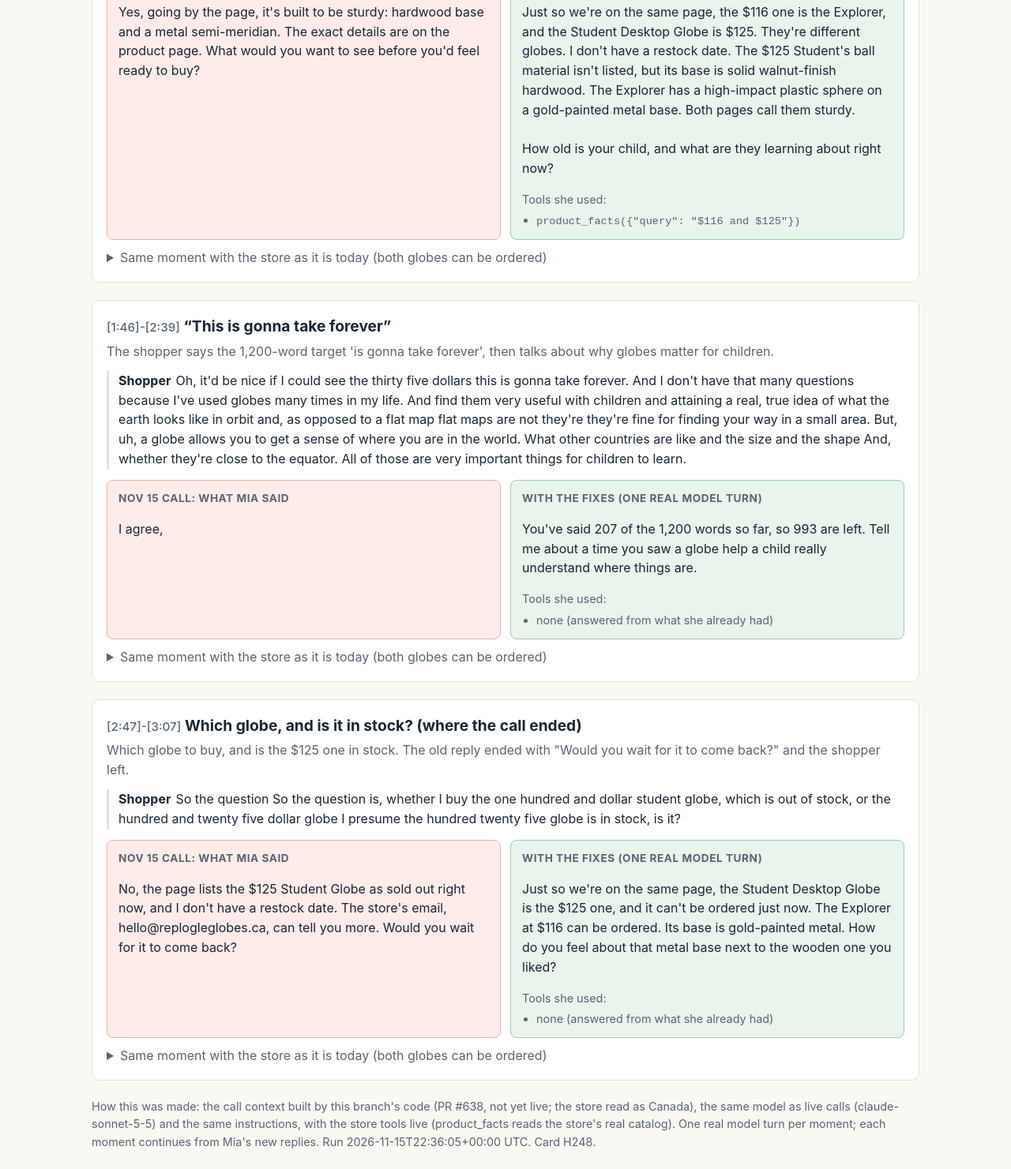
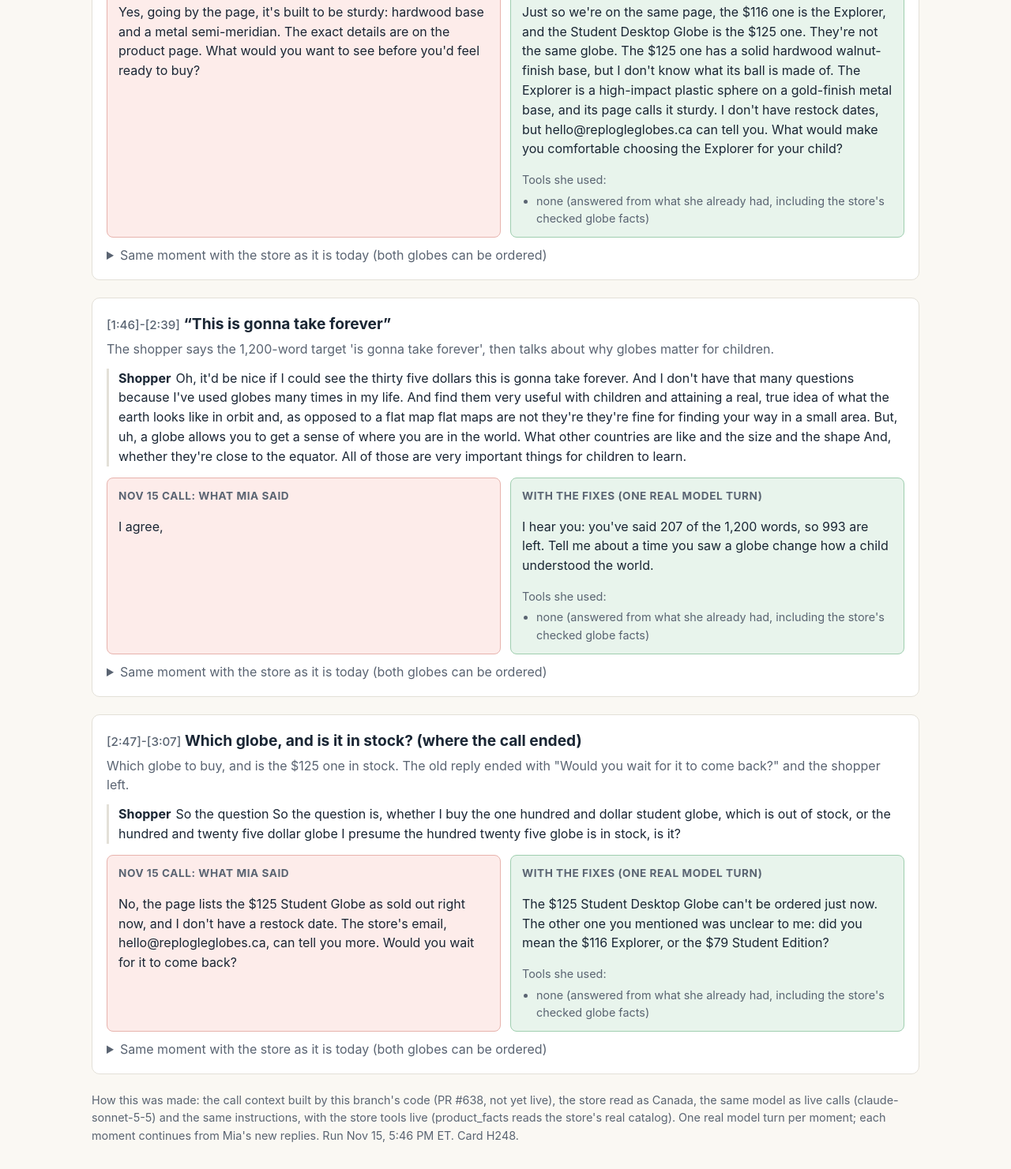
Before and after one commit to qysj9qcnkf-rgb/scout-h248-replay, a plain HTML site: page index.html in a window 1280 px wide. Shown: the part 779-2260 px from the top of the page at 79% size. Drawn offline with Linux system fonts and the light colour scheme.

Commit message:
Replay rerun after check 2
Co-Authored-By: Claude Opus 5.5 <noreply@anthropic.com>
Claude-Session: https://claude.ai/code/session_017SThzXF9cemqvoH2S58rtJ

```diff
--- a/index.html
+++ b/index.html
@@ -18,15 +18,15 @@ code{font-size:.85rem;word-break:break-word}details{margin-top:10px;color:var(--
 <section class="moment"><h2><span class="at">[0:28]-[1:19]</span> Four product questions in a row</h2>
 <p class="what">Four product questions in a row: restock, is the $125 globe the same as the student globe, is its surface plastic, is the $116 &#x27;student globe&#x27; sturdy.</p><div class="said"><p class="line"><b>Shopper</b> I&#x27;m buying it for child, and I like the raised relief and the colors and the country colors. When will it be available again? Or is the other globe that&#x27;s a hundred and twenty five dollars, the same as the student globe. And what is the surface of this the the hundred and twenty five dollar one? Is it plastic? I think the base is wooden. And it looks very solid. Is the Student Globe, the hundred and sixteen dollar one,</p><p class="line"><b>Mia</b> Go on, I&#x27;m listening.</p><p class="line"><b>Shopper</b> It... Is it sturdy?</p></div>
 <div class="cmp"><div class="old"><h3>Nov 15 call: what Mia said</h3><p>Yes, going by the page, it&#x27;s built to be sturdy: hardwood base and a metal semi-meridian. The exact details are on the product page. What would you want to see before you&#x27;d feel ready to buy?</p></div>
-<div class="new"><h3>With the fixes (one real model turn)</h3><p>Just so we&#x27;re on the same page, the $116 one is the Explorer, and the Student Desktop Globe is $125. They&#x27;re different globes. I don&#x27;t have a restock date. The $125 Student&#x27;s ball material isn&#x27;t listed, but its base is solid walnut-finish hardwood. The Explorer has a high-impact plastic sphere on a gold-painted metal base. Both pages call them sturdy.<br><br>How old is your child, and what are they learning about right now?</p><div class="tools">Tools she used:<ul><li><code>product_facts({&quot;query&quot;: &quot;$116 and $125&quot;})</code></li></ul></div></div></div>
-<details><summary>Same moment with the store as it is today (both globes can be ordered)</summary><p>Just so we&#x27;re on the same page, the $125 one is the Student Desktop Globe, and the $116 one is the Explorer. The Student Desktop Globe can be ordered now. Its base is solid hardwood with a walnut finish, with a sturdy metal semi-meridian. The page calls it classroom-grade durability, but I don&#x27;t know what its ball is made of. The Explorer&#x27;s ball is plastic. What would you want to be sure of before ordering for your child?</p></details></section><section class="moment"><h2><span class="at">[1:46]-[2:39]</span> “This is gonna take forever”</h2>
+<div class="new"><h3>With the fixes (one real model turn)</h3><p>Just so we&#x27;re on the same page, the $116 one is the Explorer, and the Student Desktop Globe is the $125 one. They&#x27;re not the same globe. The $125 one has a solid hardwood walnut-finish base, but I don&#x27;t know what its ball is made of. The Explorer is a high-impact plastic sphere on a gold-finish metal base, and its page calls it sturdy. I don&#x27;t have restock dates, but hello@replogleglobes.ca can tell you. What would make you comfortable choosing the Explorer for your child?</p><div class="tools">Tools she used:<ul><li>none (answered from what she already had, including the store's checked globe facts)</li></ul></div></div></div>
+<details><summary>Same moment with the store as it is today (both globes can be ordered)</summary><p>Yes, the $125 Student Desktop Globe can be ordered now. It isn&#x27;t the same as the $116 one, which is the Explorer. Your $125 globe has a solid hardwood base with a walnut finish and a sturdy metal semi-meridian. I don&#x27;t know what its ball is made of. The Explorer has a high-impact plastic sphere on a gold-finish metal base. How old is your child?</p></details></section><section class="moment"><h2><span class="at">[1:46]-[2:39]</span> “This is gonna take forever”</h2>
 <p class="what">The shopper says the 1,200-word target &#x27;is gonna take forever&#x27;, then talks about why globes matter for children.</p><div class="said"><p class="line"><b>Shopper</b> Oh, it&#x27;d be nice if I could see the thirty five dollars this is gonna take forever. And I don&#x27;t have that many questions because I&#x27;ve used globes many times in my life. And find them very useful with children and attaining a real, true idea of what the earth looks like in orbit and, as opposed to a flat map flat maps are not they&#x27;re they&#x27;re fine for finding your way in a small area. But, uh, a globe allows you to get a sense of where you are in the world. What other countries are like and the size and the shape And, whether they&#x27;re close to the equator. All of those are very important things for children to learn.</p></div>
 <div class="cmp"><div class="old"><h3>Nov 15 call: what Mia said</h3><p>I agree,</p></div>
-<div class="new"><h3>With the fixes (one real model turn)</h3><p>You&#x27;ve said 207 of the 1,200 words so far, so 993 are left. Tell me about a time you saw a globe help a child really understand where things are.</p><div class="tools">Tools she used:<ul><li>none (answered from what she already had)</li></ul></div></div></div>
-<details><summary>Same moment with the store as it is today (both globes can be ordered)</summary><p>You&#x27;ve said 207 of the 1,200 words so far, so 993 are left. Tell me about a time you saw a globe change how a child understood the world.</p></details></section><section class="moment"><h2><span class="at">[2:47]-[3:07]</span> Which globe, and is it in stock? (where the call ended)</h2>
+<div class="new"><h3>With the fixes (one real model turn)</h3><p>I hear you: you&#x27;ve said 207 of the 1,200 words, so 993 are left. Tell me about a time you saw a globe change how a child understood the world.</p><div class="tools">Tools she used:<ul><li>none (answered from what she already had, including the store's checked globe facts)</li></ul></div></div></div>
+<details><summary>Same moment with the store as it is today (both globes can be ordered)</summary><p>You&#x27;ve said 207 of the 1,200 words so far, so 993 are left. Tell me about a time you saw a globe help a child understand something a flat map couldn&#x27;t.</p></details></section><section class="moment"><h2><span class="at">[2:47]-[3:07]</span> Which globe, and is it in stock? (where the call ended)</h2>
 <p class="what">Which globe to buy, and is the $125 one in stock. The old reply ended with &quot;Would you wait for it to come back?&quot; and the shopper left.</p><div class="said"><p class="line"><b>Shopper</b> So the question So the question is, whether I buy the one hundred and dollar student globe, which is out of stock, or the hundred and twenty five dollar globe I presume the hundred twenty five globe is in stock, is it?</p></div>
 <div class="cmp"><div class="old"><h3>Nov 15 call: what Mia said</h3><p>No, the page lists the $125 Student Globe as sold out right now, and I don&#x27;t have a restock date. The store&#x27;s email, hello@replogleglobes.ca, can tell you more. Would you wait for it to come back?</p></div>
-<div class="new"><h3>With the fixes (one real model turn)</h3><p>Just so we&#x27;re on the same page, the Student Desktop Globe is the $125 one, and it can&#x27;t be ordered just now. The Explorer at $116 can be ordered. Its base is gold-painted metal. How do you feel about that metal base next to the wooden one you liked?</p><div class="tools">Tools she used:<ul><li>none (answered from what she already had)</li></ul></div></div></div>
-<details><summary>Same moment with the store as it is today (both globes can be ordered)</summary><p>Yes, the $125 Student Desktop Globe can be ordered. The $79 Student Edition can&#x27;t be ordered just now, and I don&#x27;t have a restock date for it. What would make you feel sure the $125 globe is right for your child?</p></details></section>
-<p class="foot">How this was made: the call context built by this branch's code (PR #638, not yet live; the store read as Canada), the same model as live calls (claude-sonnet-5-5) and the same instructions, with the store tools live (product_facts reads the store's real catalog). One real model turn per moment; each moment continues from Mia's new replies. Run 2026-11-15T22:36:05+00:00 UTC. Card H248.</p>
+<div class="new"><h3>With the fixes (one real model turn)</h3><p>The $125 Student Desktop Globe can&#x27;t be ordered just now. The other one you mentioned was unclear to me: did you mean the $116 Explorer, or the $79 Student Edition?</p><div class="tools">Tools she used:<ul><li>none (answered from what she already had, including the store's checked globe facts)</li></ul></div></div></div>
+<details><summary>Same moment with the store as it is today (both globes can be ordered)</summary><p>Yes, the $125 Student Desktop Globe can be ordered. Just so I&#x27;m sure which one you mean, was it the $116 Explorer, or the $79 Student Edition?</p></details></section>
+<p class="foot">How this was made: the call context built by this branch&#x27;s code (PR #638, not yet live), the store read as Canada, the same model as live calls (claude-sonnet-5-5) and the same instructions, with the store tools live (product_facts reads the store's real catalog). One real model turn per moment; each moment continues from Mia's new replies. Run Nov 15, 5:46 PM ET. Card H248.</p>
 </main></body></html>
```
